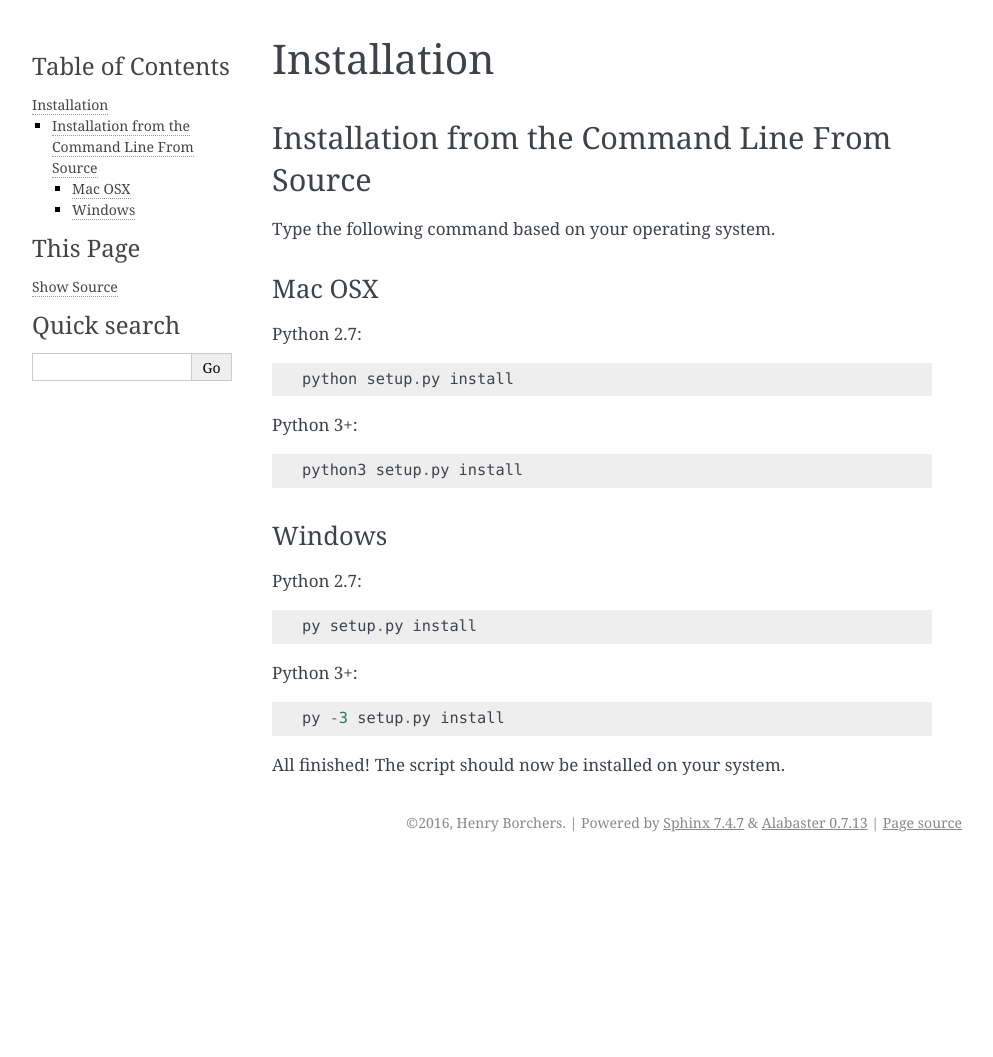
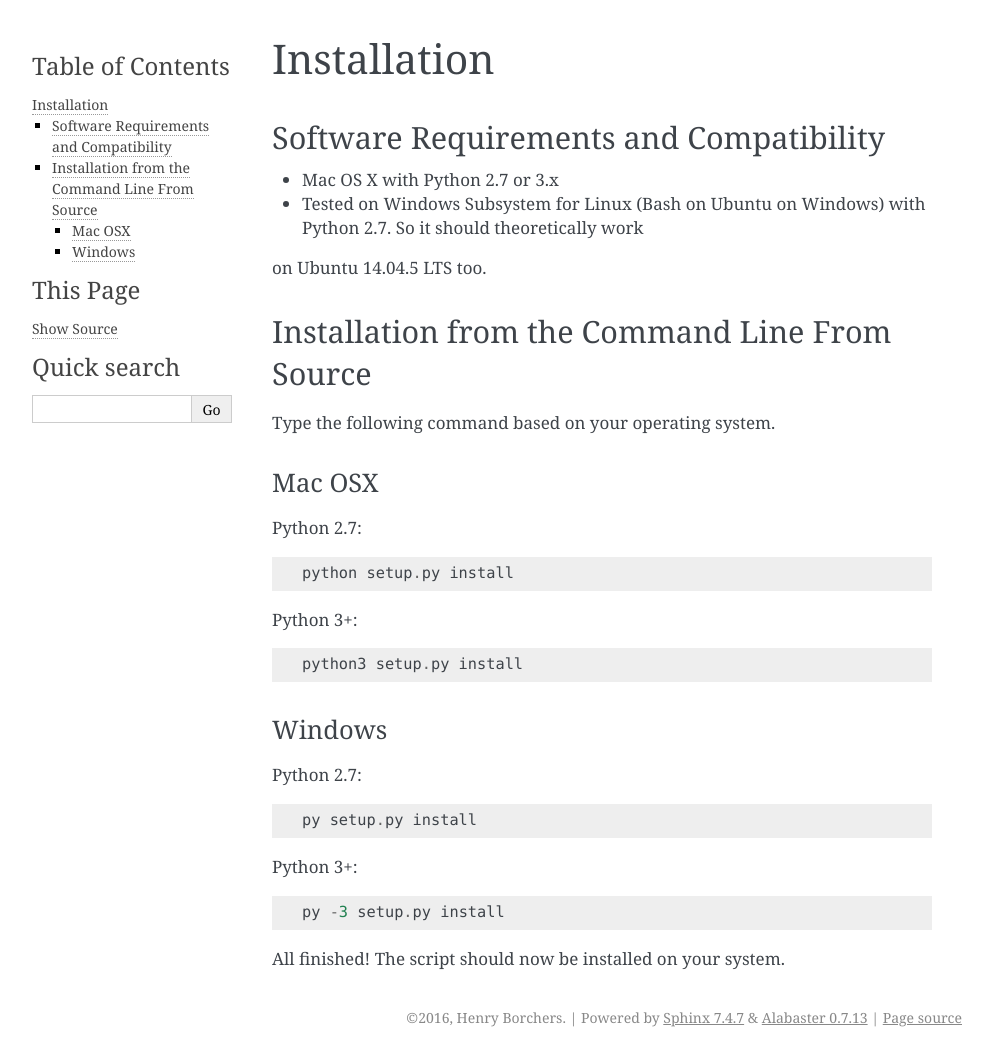
Before and after one commit to amiaopensource/checksumthing, a Sphinx documentation site: the page built from docs/source/installation.rst, in a window 1280 px wide. Shown: the whole page, without its empty margins (148-1141 px from the left). Built offline with Sphinx 7.4.7, drawn with Linux system fonts in a browser that asks for light colours; pages that are not in the unit, such as notebooks, are missing from menus; before the commit the page ends 900 px from its top, so only the background shows below that.

Commit message:
added information from readme file

```diff
--- a/docs/source/installation.rst
+++ b/docs/source/installation.rst
@@ -3,4 +3,13 @@
 Installation
 ============
 
+Software Requirements and Compatibility
+---------------------------------------
+
+* Mac OS X with Python 2.7 or 3.x
+* Tested on Windows Subsystem for Linux (Bash on Ubuntu on Windows) with Python 2.7. So it should theoretically work
+on Ubuntu 14.04.5 LTS too.
+
+
+
 .. include:: ./installSourceCLI.rst
```
